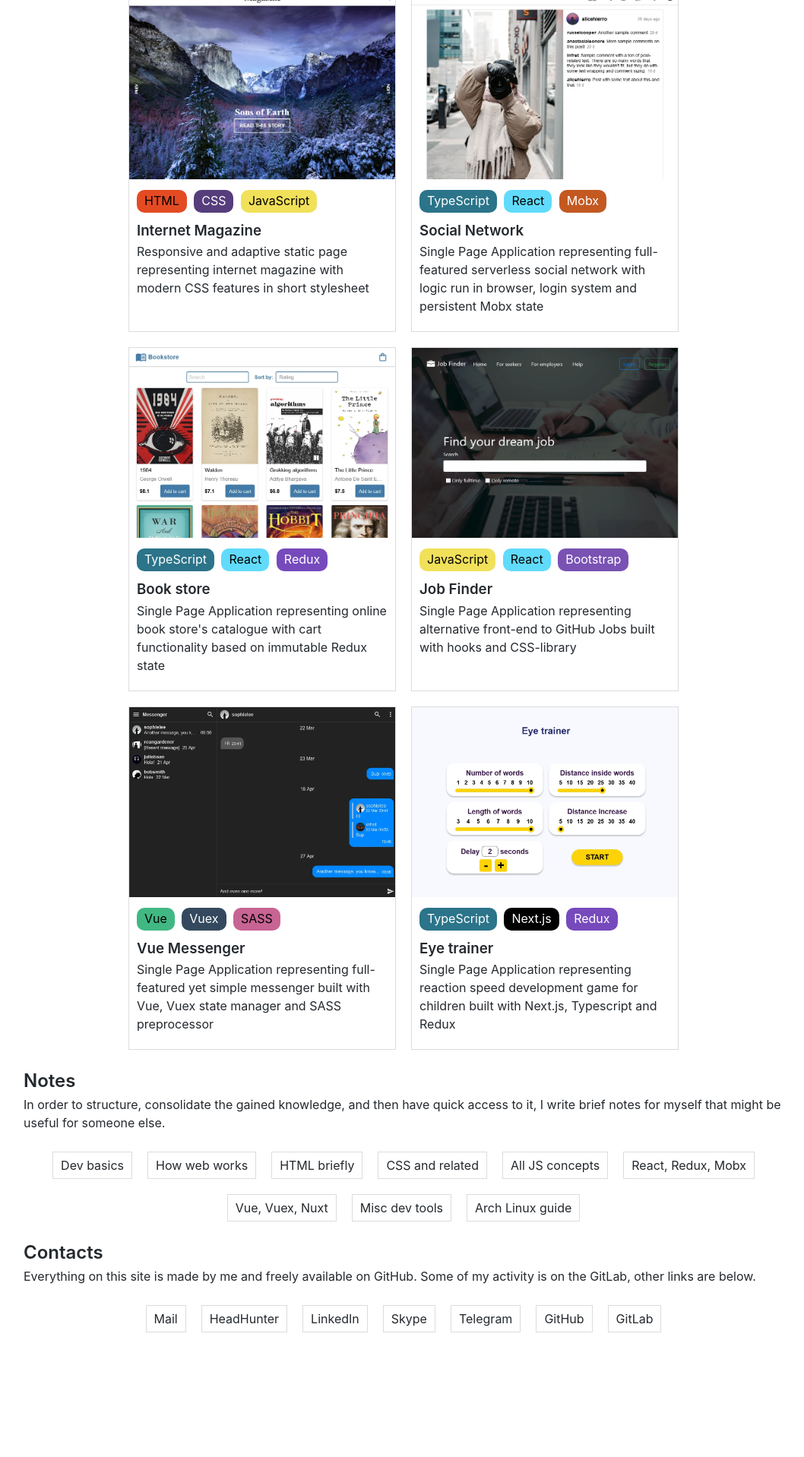
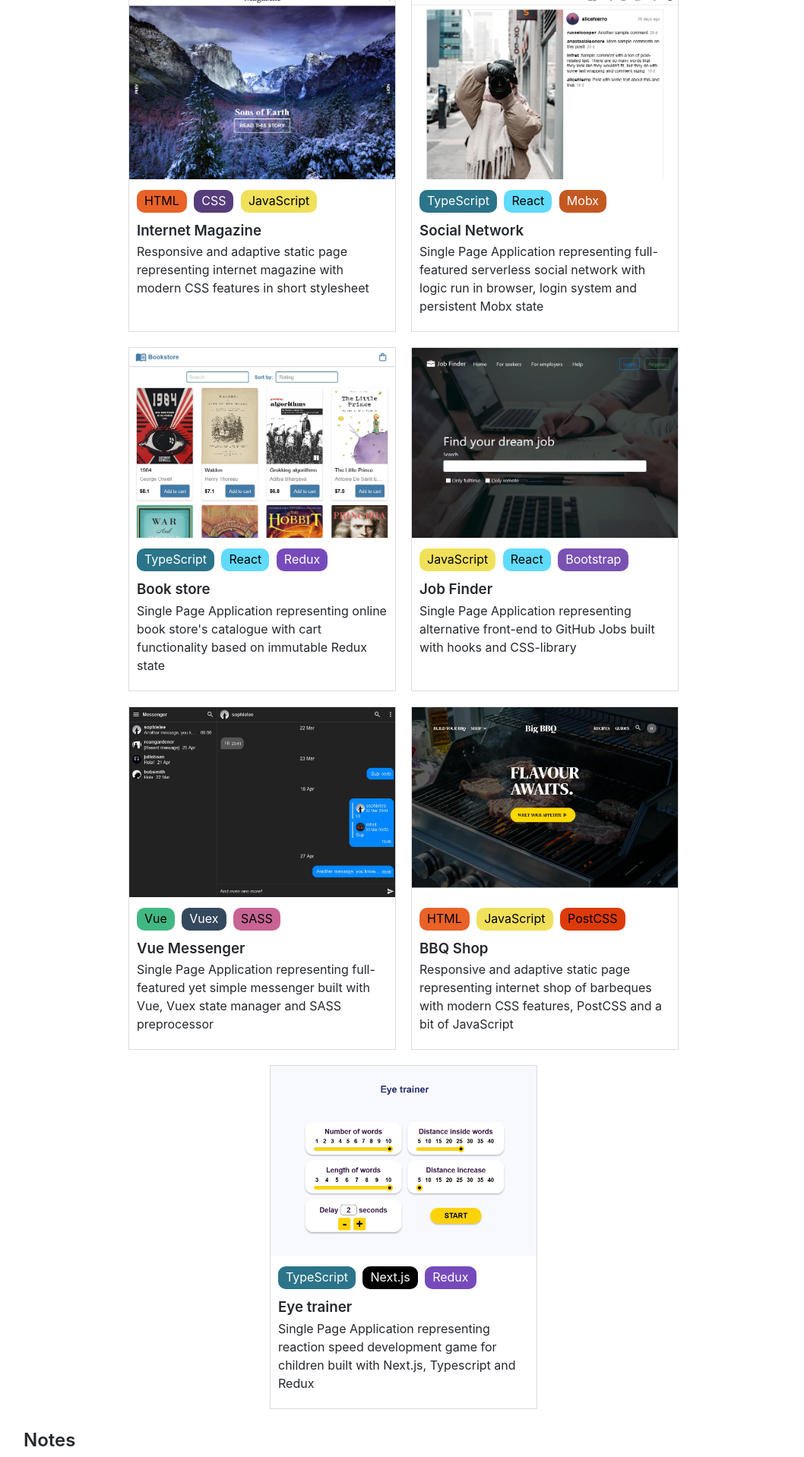
Before and after one commit to pechkn/pechkn.github.io, a Jekyll site: the page index.html, which Jekyll copies as it is, in a window 1280 px wide. Shown: the part 393-2311 px from the top of the page at 76% size, without its empty margins (109-1167 px from the left). Built offline with Jekyll 4.4.1, drawn with Linux system fonts in a browser that asks for light colours; before the commit the page ends 2205 px from its top, so only the background shows below that.

Commit message:
Add new project

```diff
--- a/index.html
+++ b/index.html
@@ -163,6 +163,23 @@
             безсерверный мессенджер, использующий Vue, Vuex и препроцессор SASS
           </p>
         </a>
+        <a class="card" href="bbq-shop">
+          <img class="preview" src="res/bbq-shop.webp" alt="Site preview" />
+          <span class="html" />
+          <span class="js" />
+          <span class="postcss" />
+          <h3 lang="en">BBQ Shop</h3>
+          <h3 lang="ru">Магазин грилей</h3>
+          <p lang="en">
+            Responsive and adaptive static page representing internet shop of barbeques with modern
+            CSS features, PostCSS and a bit of JavaScript
+          </p>
+          <p lang="ru">
+            Отзывчивый и адаптивный статичный сайт, представляющий собой главную страницу
+            интернет-магазина грилей и использующий современные CSS-приёмы, препроцессор PostCSS и
+            немного JavaScript
+          </p>
+        </a>
         <a class="card" href="eye-trainer">
           <img class="preview" src="res/eye-trainer.webp" alt="Site preview" />
           <span class="ts" />
--- a/style.css
+++ b/style.css
@@ -121,7 +121,7 @@ span:before {
 
 .html:before {
   content: 'HTML';
-  background-color: #e44b23;
+  background-color: #e96228;
 }
 
 .css:before {
@@ -185,3 +185,8 @@ span:before {
   color: white;
   background-color: black;
 }
+
+.postcss:before {
+  content: 'PostCSS';
+  background-color: #dd3a0a;
+}
```
Also changed, not shown: res/bbq-shop.webp (added).
